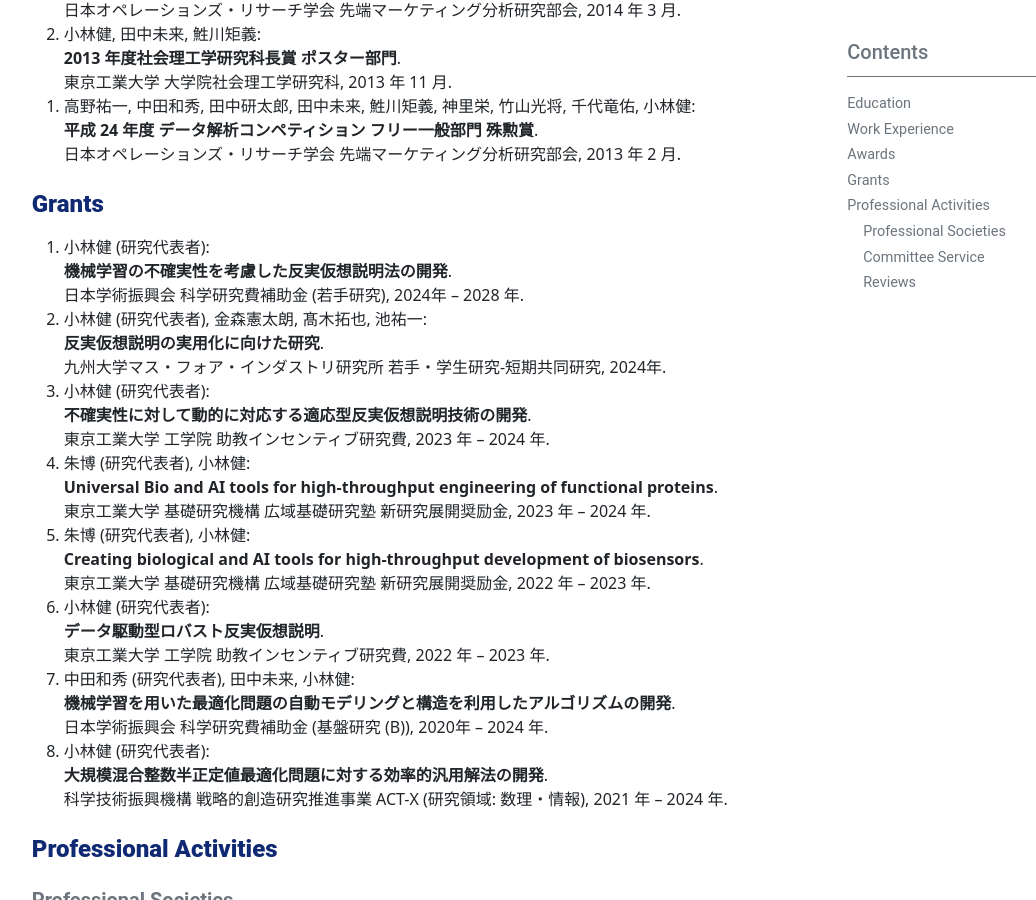
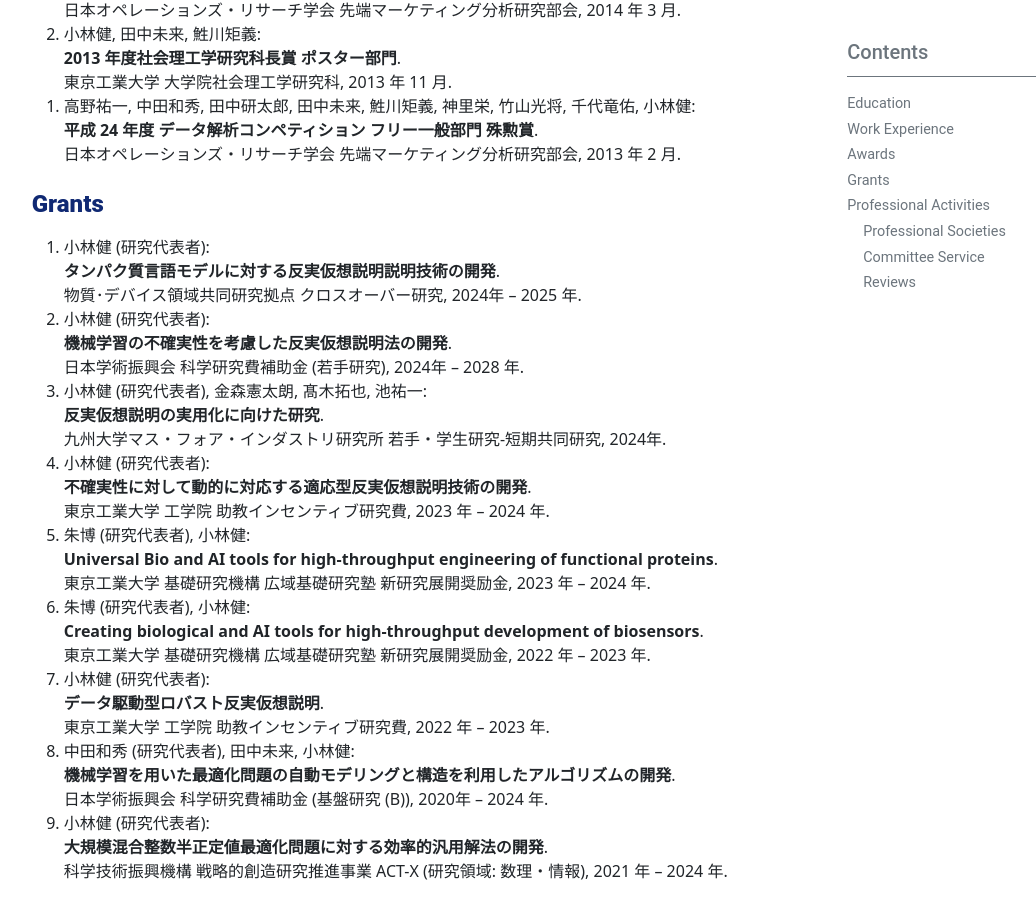
Before and after one commit to KenKoba2119/KenKoba2119.github.io, a Jekyll site: the page built from pages/cv.md, in a window 1280 px wide and 900 px high, scrolled down 2029 px. Shown: the whole window, without its empty margins (74-1110 px from the left). Built offline with Jekyll 4.4.1, drawn with Linux system fonts in a browser that asks for light colours.

Commit message:
add a grant

```diff
--- a/pages/cv.md
+++ b/pages/cv.md
@@ -88,6 +88,9 @@
 
 ## **Grants**
 1. 小林健 (研究代表者):
+   **タンパク質言語モデルに対する反実仮想説明説明技術の開発**.
+   物質･デバイス領域共同研究拠点 クロスオーバー研究, 2024年 -- 2025 年.
+1. 小林健 (研究代表者):
    **機械学習の不確実性を考慮した反実仮想説明法の開発**.
     日本学術振興会 科学研究費補助金 (若手研究), 2024年 -- 2028 年.
 1. 小林健 (研究代表者), 金森憲太朗, 髙木拓也, 池祐一:
```
